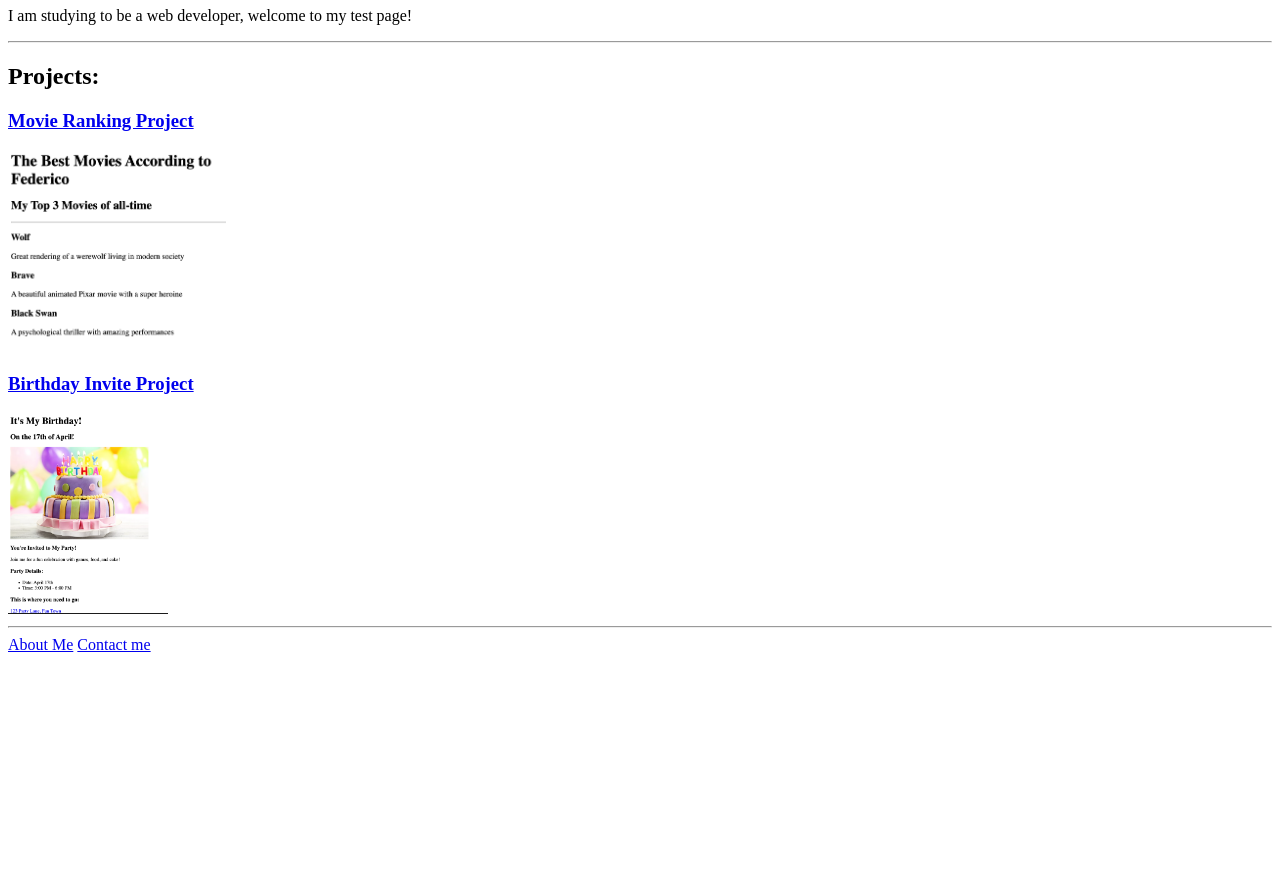
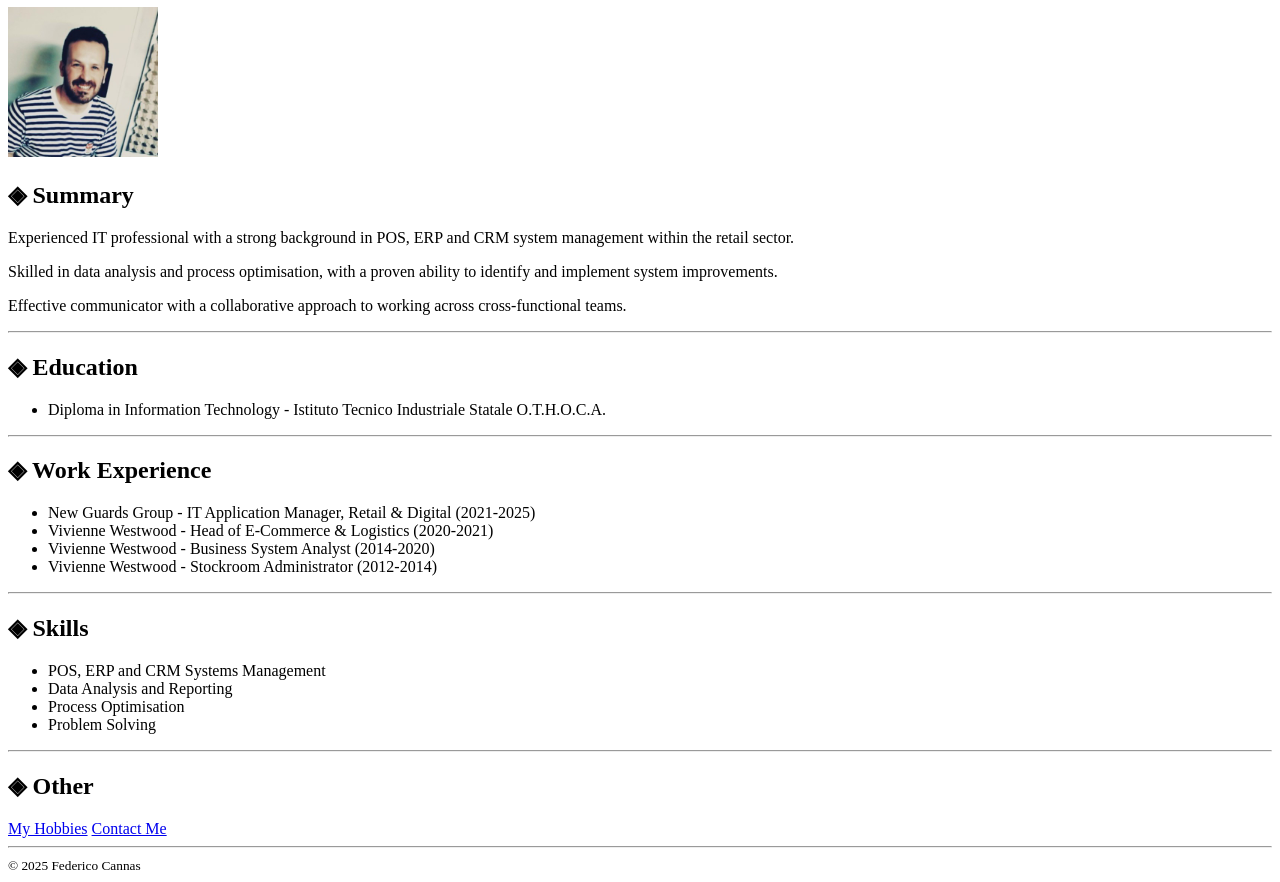
Before and after one commit to Fede-84/html-portfolio, a plain HTML site: page index.html in a window 1280 px wide. Shown: the part 73-955 px from the top of the page. Before the commit the page ends 800 px from the top, so only its background shows below. Drawn offline with Linux system fonts and the light colour scheme.

Commit message:
Add files via upload

```diff
--- a/index.html
+++ b/index.html
@@ -1,22 +1,46 @@
-<!-- TODO 1: Create the HTML Boilerplate -->
 <!DOCTYPE html>
 <html lang="en">
-
     <head>
         <meta charset="UTF-8">
-        <title>My Portfolio</title>
+        <title>My Resume</title>
     </head>
     <body>
-            <h1>This is my portfolio page</h1>
-            <p>I am studying to be a web developer, welcome to my test page!</p>
+        <h1>Federico Cannas</h1>
+        <img src="Fede.jpeg" height="150" alt="Picture of Federico Cannas"/>
+        <h2>&#9672; Summary</h2>
+        <p>Experienced IT professional with a strong background in POS, ERP and CRM system management within the retail sector.</p>
+        <p>Skilled in data analysis and process optimisation, with a proven ability to identify and implement system improvements.</p>
+        <p>Effective communicator with a collaborative approach to working across cross-functional teams.</p>
         <hr />
-            <h2>Projects:</h2>
-            <h3><a href="./public/movie-ranking.html">Movie Ranking Project</a></h3>
-            <img height="200" src="./assets/images/Films.png" alt="Films List"/>
-            <h3><a href="./public/birthday-invite.html">Birthday Invite Project</a></h3>
-            <img height="200" src="./assets/images/Cake.png" alt="Birthday Cake"/>
+        <h2>&#9672; Education</h2>
+        <ul>
+            <li>Diploma in Information Technology - Istituto Tecnico Industriale Statale O.T.H.O.C.A.</li>
+        </ul>
         <hr />
-            <a href="./public/about.html">About Me</a>
-            <a href="./public/contact.html">Contact me</a>
+        <h2>&#9672; Work Experience</h2>
+        <ul>
+            <li>New Guards Group - IT Application Manager, Retail & Digital (2021-2025)</li>
+            <li>Vivienne Westwood - Head of E-Commerce & Logistics (2020-2021)</li>
+            <li>Vivienne Westwood - Business System Analyst (2014-2020)</li>
+            <li>Vivienne Westwood - Stockroom Administrator (2012-2014)</li>
+        </ul>
+        <hr />
+        <h2>&#9672; Skills</h2>
+        <ul>
+            <li>POS, ERP and CRM Systems Management</li>
+            <li>Data Analysis and Reporting</li>
+            <li>Process Optimisation</li>
+            <li>Problem Solving</li>
+        </ul>
+        <hr />
+        <h2>&#9672; Other</h2>
+        <a href="hobbies.html">My Hobbies</a>
+        <a href="contacts.html">Contact Me</a>
+        <hr />
+        <footer>
+            <small>
+            &copy; 2025 Federico Cannas
+            </small>
+        </footer>
     </body>
 </html>
```
Also changed, not shown: contacts.html (added, +4 -0 lines), hobbies.html (added, +7 -0 lines), Fede.jpeg (added). Lines whose indentation alone changed are shown as unchanged.
